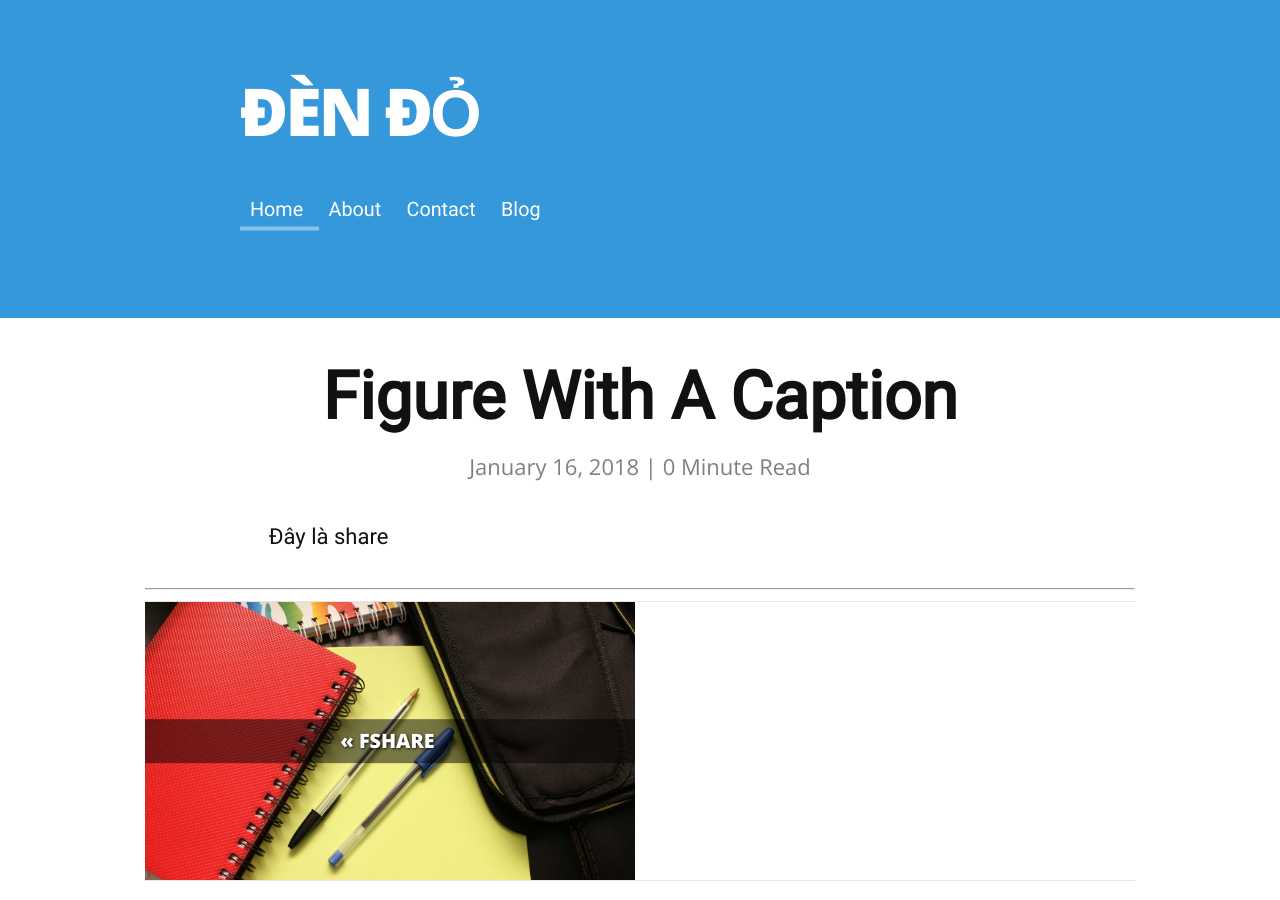
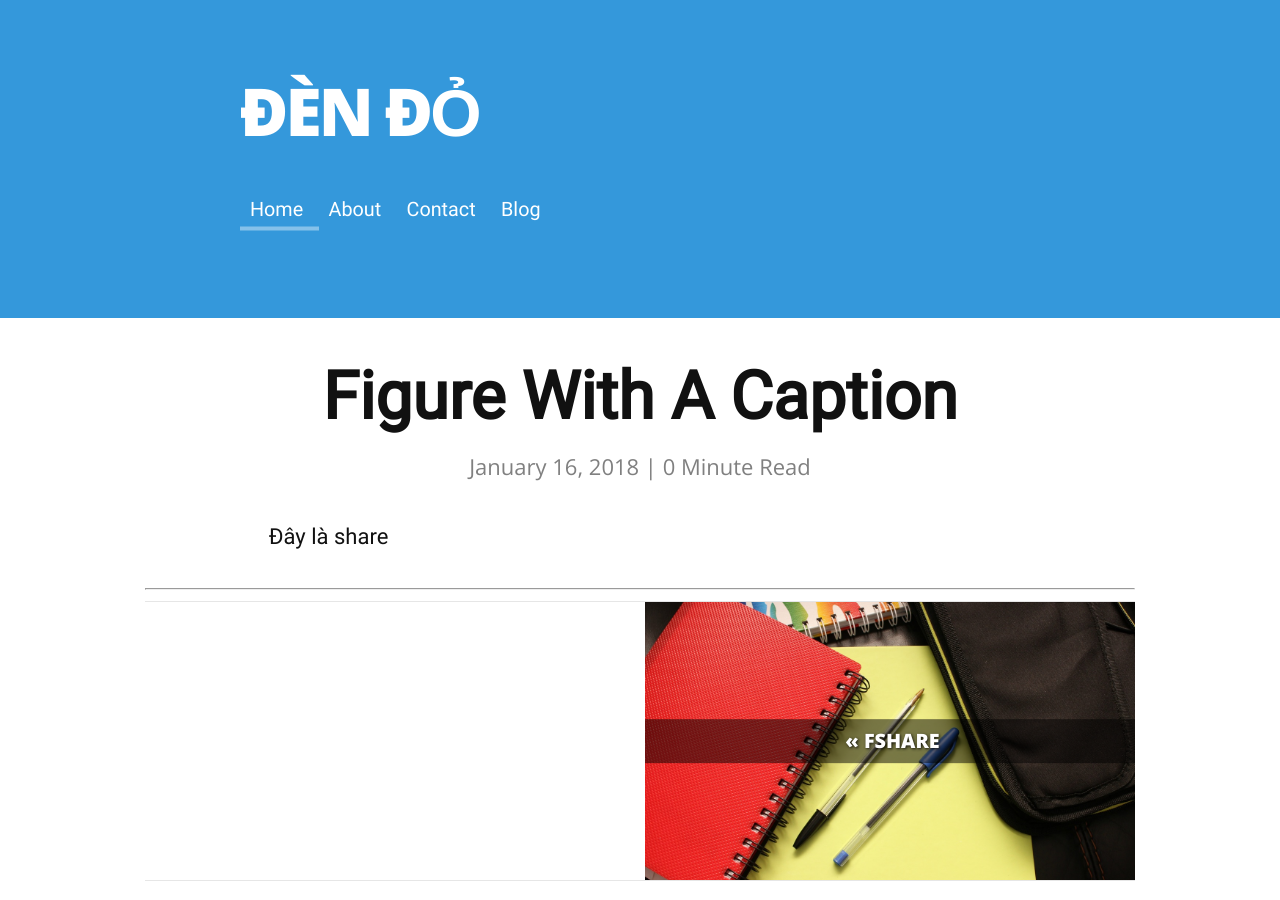
Before and after one commit to dendosg/note, a Jekyll site: the page built from _posts/2018-01-16-testfshre.md, in a window 1280 px wide. Built offline with Jekyll 4.4.1, drawn with Linux system fonts in a browser that asks for light colours; nearby versions of some CDN libraries.

Commit message:
Update post.html

```diff
--- a/_layouts/post.html
+++ b/_layouts/post.html
@@ -16,7 +16,7 @@
   <div class="postNav clearfix">
 
     	{% if page.previous.url %}
-      <a class="prev image" href="{{ page.previous.url | prepend: site.baseurl }}"><span>&laquo;&nbsp;{{ page.previous.title }}</span>
+      <a class="next image" href="{{ page.previous.url | prepend: site.baseurl }}"><span>&laquo;&nbsp;{{ page.previous.title }}</span>
       {% if page.previous.image %}
         <img src="{{ page.previous.image }}" alt="">
       {% else %}
@@ -26,7 +26,7 @@
     {% endif %}
 
     {% if page.next.url %}
-      <a class="next image" href="{{ page.next.url | prepend: site.baseurl }}"><span>{{ page.next.title }}&nbsp;&raquo;</span>
+      <a class="prev image" href="{{ page.next.url | prepend: site.baseurl }}"><span>{{ page.next.title }}&nbsp;&raquo;</span>
       {% if page.next.image %}
         <img src="{{ page.next.image }}" alt="">
       {% else %}
```
